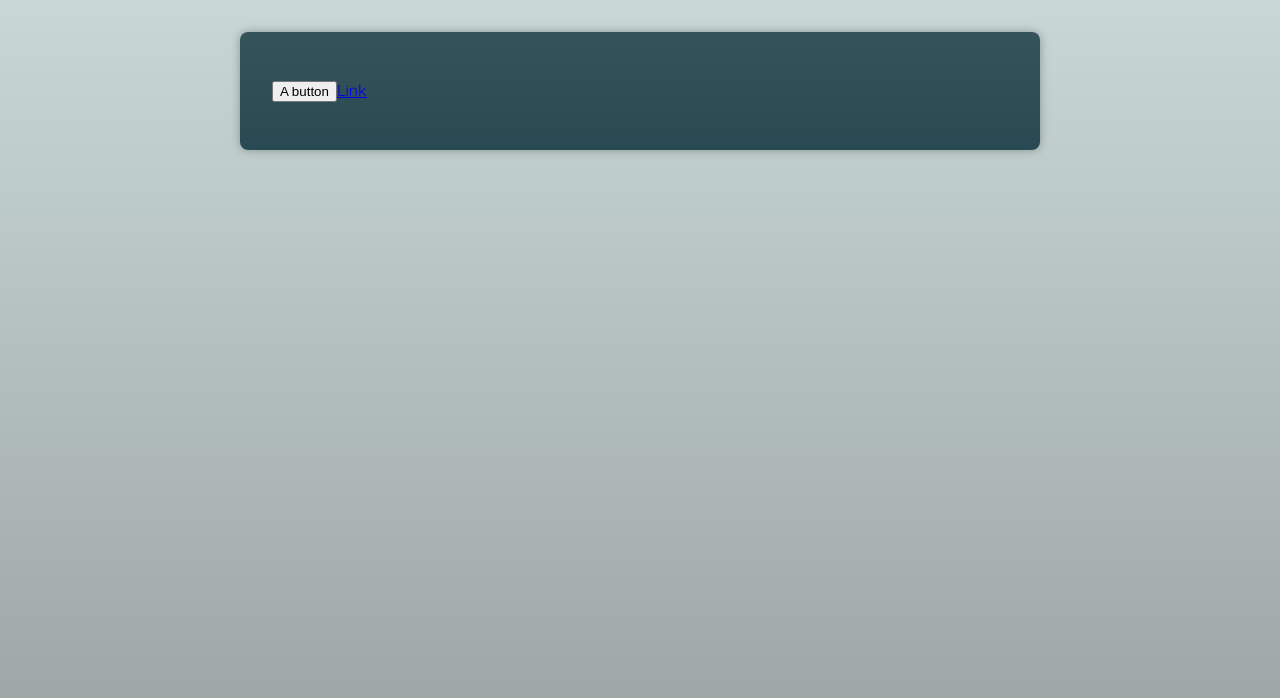
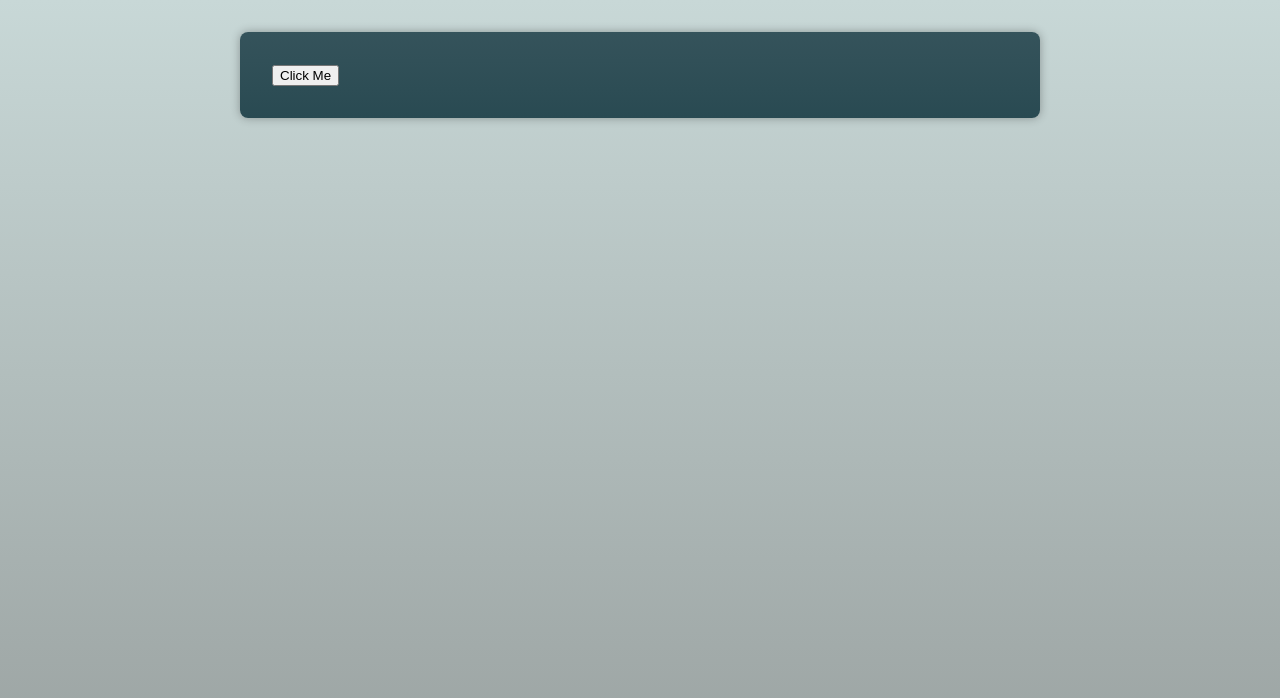
Before and after one commit to MusiliC/react-typescript-udemy, a React (Vite) app: page / in a window 1280 px wide. Shown: the top 698 px of the page. Built offline with nearby package versions, Linux system fonts and the light colour scheme; a web font is replaced by a local one.

Commit message:
Generic types with typescript

```diff
--- a/src/App.tsx
+++ b/src/App.tsx
@@ -1,12 +1,10 @@
 import Button from "./components/Button";
+import Container from "./components/Container";
 
 
 function App() {
   return (
-    <p>
-      <Button el="button" >A button</Button>
-      <Button el="anchor" href="google.com"/>
-    </p>
+  <Container as={Button}  el="button"> Click Me </Container>
   );
 }
 
--- /dev/null
+++ b/src/components/Container.tsx
@@ -0,0 +1,19 @@
+import { ComponentPropsWithoutRef, ReactNode, type ElementType } from "react";
+
+type ContainerProps<T extends ElementType> = {
+  as?: T;
+  children: ReactNode;
+} & ComponentPropsWithoutRef<T>;
+
+function Container<C extends ElementType>({
+  as,
+  children,
+  ...props
+}: ContainerProps<C>) {
+
+  const Component = as || "div";
+
+  return <Component {...props}>{children}</Component>;
+}
+
+export default Container;
```
